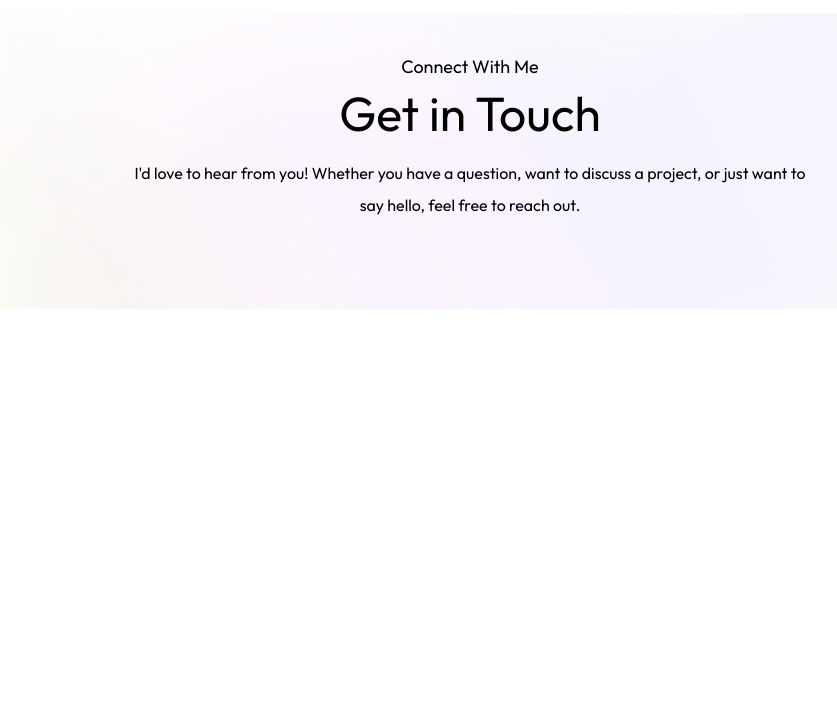
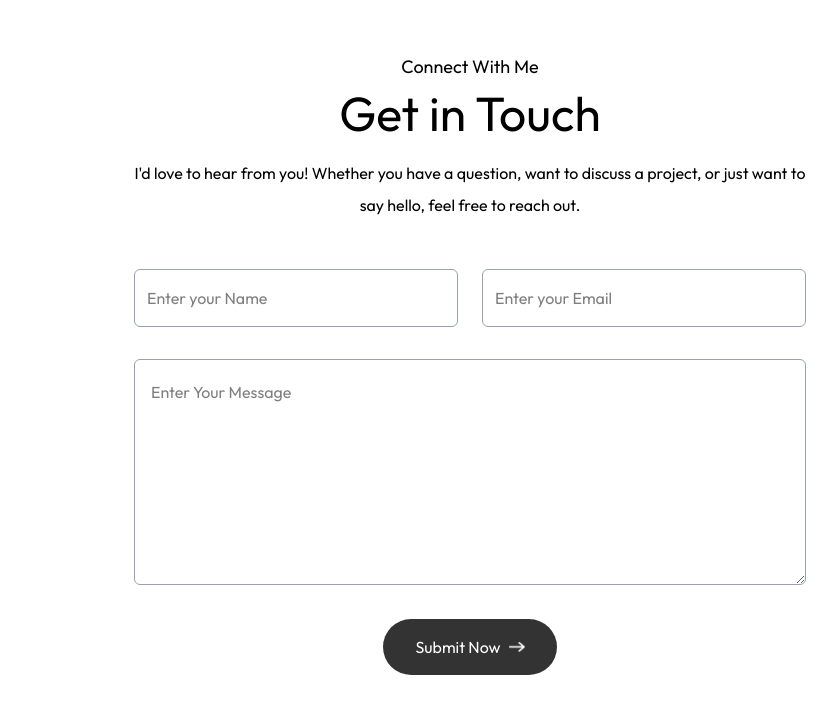
Before and after one commit to Afari-Richmond/mini-portfolio-website, a Next.js app: page / in a window 1280 px wide. Shown: the part 3173-3886 px from the top of the page, without its empty margins (170-1007 px from the left). Before the commit the page ends 3482 px from the top, so only its background shows below. Built offline with nearby package versions, Linux system fonts and the light colour scheme; a web font is replaced by a local one.

Commit message:
feat(contact): build the  contact page

```diff
--- a/app/components/Contact.jsx
+++ b/app/components/Contact.jsx
@@ -1,19 +1,51 @@
-
+import { assets } from "@/assets/assets";
+import Image from "next/image";
 
 const Contact = () => {
   return (
-    <div className="w-full p-[12%] py-10 scroll-mt-20 bg-[url('/footer-bg-color.png')] bg-no-repeat bg-center
-    bg-[length: 90%_auto]
-    " id="contact">
-        <h4 className="text-center mb-2 text-lg font-Ovo">Connect With Me</h4>
+    <div id="contact" className="w-full p-[12%] py-10 scroll-mt-20 ">
+      <h4 className="text-center mb-2 text-lg font-Ovo">Connect With Me</h4>
       <h2 className="text-center text-5xl font-Ovo">Get in Touch</h2>
 
       <p className="text-center max-w-2xl mx-auto mt-5 mb-12 font-Ovo">
-       I'd love to hear from you! Whether you have a question, want to discuss a project, or just want to say hello, feel free to reach out.
+        I'd love to hear from you! Whether you have a question, want to discuss
+        a project, or just want to say hello, feel free to reach out.
       </p>
 
+      <form className="max-w-2xl mx-auto">
+        <div className="grid grid-cols-2 gap-6 mt-10 mb-8">
+          <input
+            type="text"
+            placeholder="Enter your Name"
+            required
+            className="flex-1 p-3 outline-none border-[0.5px]
+          border-gray-400 rounded-md bg-white
+          "
+          />
+          <input
+            type="email"
+            placeholder="Enter your Email"
+            required
+            className="flex-1 p-3 outline-none border-[0.5px]
+          border-gray-400 rounded-md bg-white"
+          />
+        </div>
+        <textarea
+          rows="6"
+          placeholder="Enter Your Message"
+          required
+          className="w-full p-4 outline-none border-[0.5px]  border-gray-400 rounded-md bg-white mb-6"
+        ></textarea>
+        <button
+          type="submit"
+          className="py-3 px-8 w-max flex items-center justify-between gap-2
+           bg-black/80 text-white rounded-full mx-auto hover:bg-black duration-500 cursor-pointer"
+        >
+          Submit Now <Image src={assets.right_arrow_white} alt="" className="w-4" />
+        </button>
+      </form>
     </div>
-  )
-}
+  );
+};
 
-export default Contact
+export default Contact;
```
